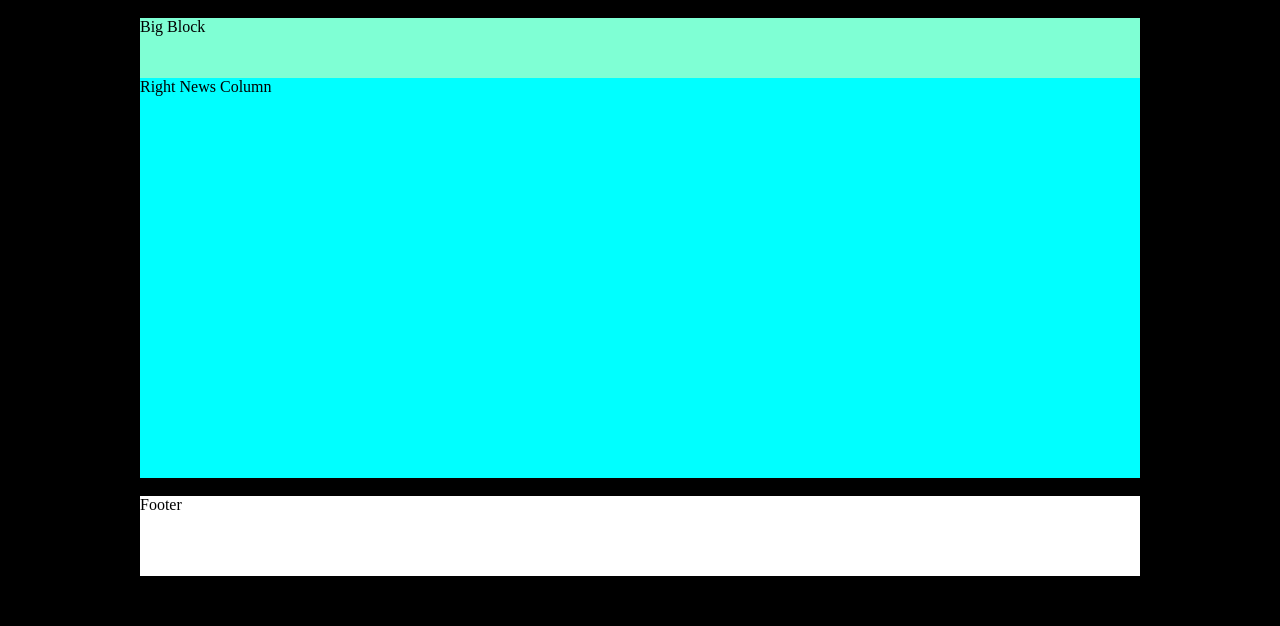
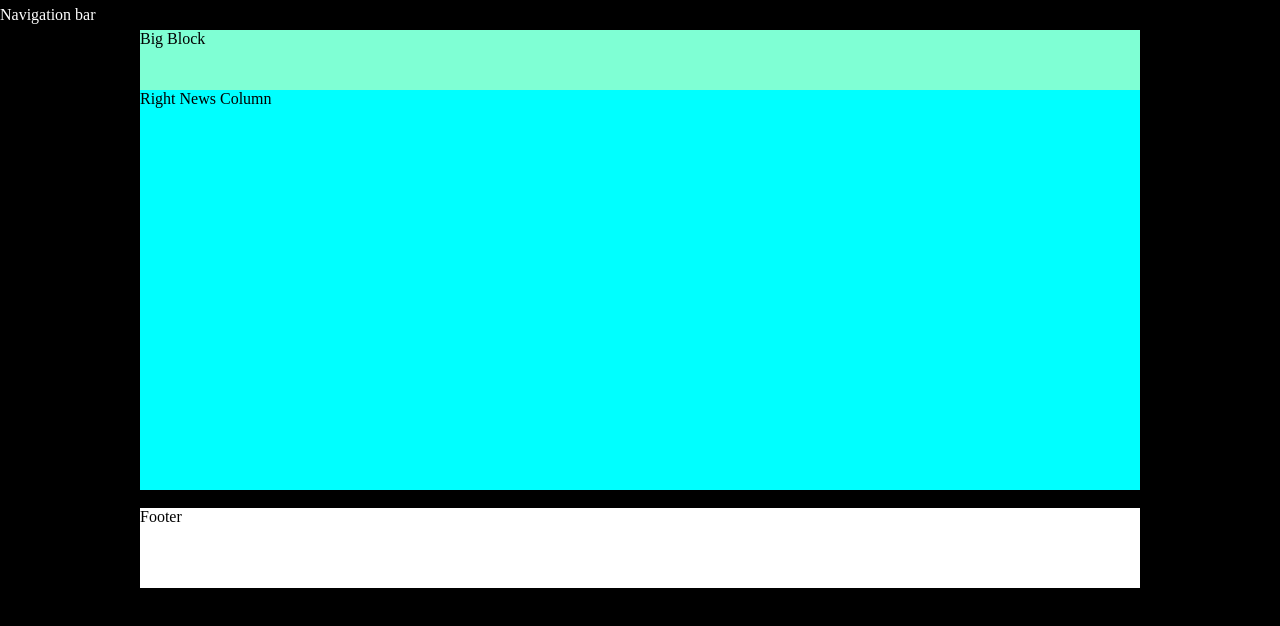
Before and after one commit to sadaf2020/BBC, a plain HTML site: page index.html in a window 1280 px wide. Drawn offline with Linux system fonts and the light colour scheme.

Commit message:
changed navigation style

```diff
--- a/index.html
+++ b/index.html
@@ -12,9 +12,11 @@
     }
 
     .one {
-      background-color: black;
-      width: 1000px;
-      margin: auto;
+      background: black;
+      color: white;
+      height: 30px;
+      display: flex;
+      align-items: center;
     }
 
     .two {
```
